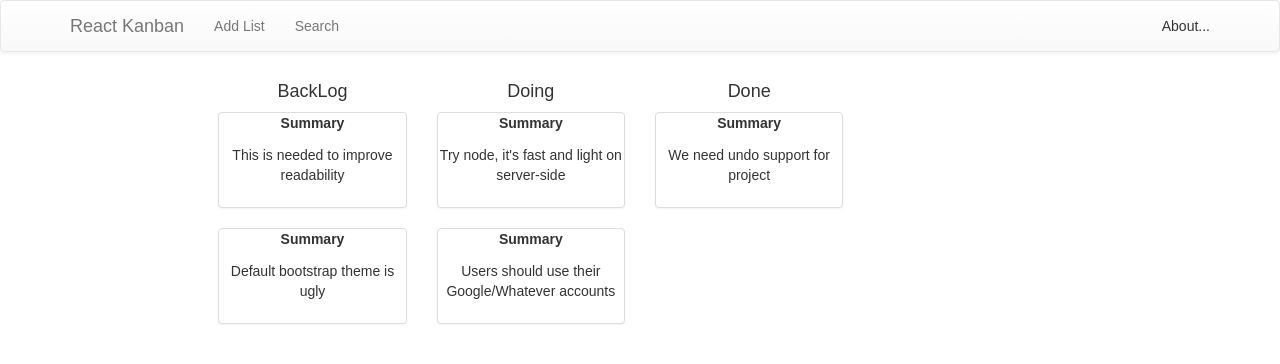
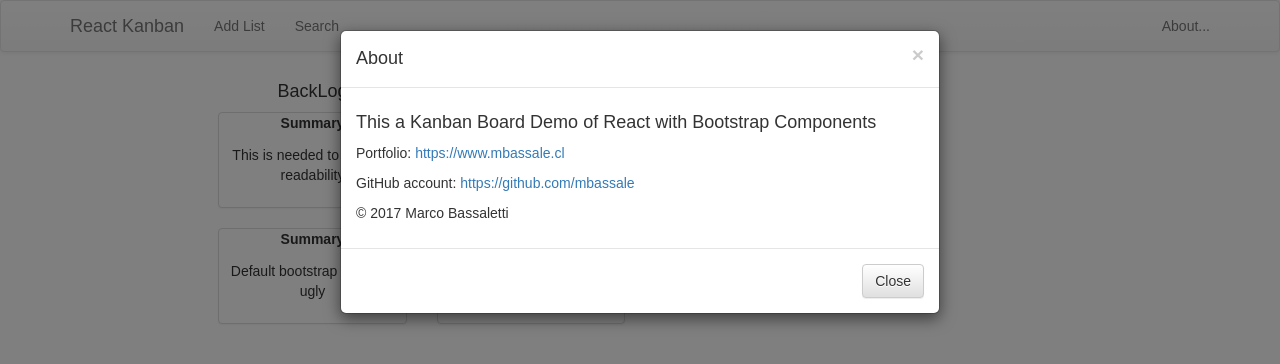
Before and after one commit to mbassale/react-kanban, a React (Create React App) app: page / in a window 1280 px wide. Both pictures are taken after a click on the button "About...". Shown: the top 364 px of the page. Built offline with nearby package versions, Linux system fonts and the light colour scheme.

Commit message:
About: created about modal with copyright and link to my personal pages. Support for propagating menu item selections to root component.
Signed-off-by: Marco Bassaletti <bassaletti@gmail.com>

```diff
--- /dev/null
+++ b/src/AboutModal.js
@@ -0,0 +1,41 @@
+/**
+ * Created by mbassale on 28-01-17.
+ */
+import React, {Component} from 'react';
+import {Modal, Button} from 'react-bootstrap';
+
+class AboutModal extends Component {
+
+    constructor(props) {
+        super(props);
+        this.state = {};
+        this.close = this.close.bind(this);
+    }
+
+    close() {
+        if (this.props.onClose) {
+            this.props.onClose();
+        }
+    }
+
+    render() {
+        return (
+            <Modal show={this.props.show} onHide={this.close}>
+                <Modal.Header closeButton>
+                    <Modal.Title>About</Modal.Title>
+                </Modal.Header>
+                <Modal.Body>
+                    <h4>This a Kanban Board Demo of React with Bootstrap Components</h4>
+                    <p>Portfolio: <a href="https://www.mbassale.cl" target="_blank">https://www.mbassale.cl</a></p>
+                    <p>GitHub account: <a href="https://github.com/mbassale" target="_blank">https://github.com/mbassale</a></p>
+                    <p>&copy; 2017 Marco Bassaletti</p>
+                </Modal.Body>
+                <Modal.Footer>
+                    <Button onClick={this.close}>Close</Button>
+                </Modal.Footer>
+            </Modal>
+        );
+    }
+}
+
+export default AboutModal;
--- a/src/App.js
+++ b/src/App.js
@@ -4,12 +4,15 @@ import MenuBar from './MenuBar';
 import KanbanBoard from './KanbanBoard';
 import TaskList from './TaskList';
 import Task from './Task';
+import AboutModal from './AboutModal';
+import MenuItemKey from './MenuItemKey';
 
 class App extends Component {
 
     constructor(props) {
         super(props);
         this.state = {
+            showAboutModal: false,
             taskLists: [
                 new TaskList('BackLog', [
                     new Task('Add decorator support', 'This is needed to improve readability'),
@@ -24,13 +27,30 @@ class App extends Component {
                 ])
             ]
         };
+        this.handleMenuItemSelected = this.handleMenuItemSelected.bind(this);
+        this.closeAboutModal = this.closeAboutModal.bind(this);
+    }
+
+    handleMenuItemSelected(menuItemKey) {
+        switch (menuItemKey) {
+            case MenuItemKey.ABOUT:
+                this.setState({ showAboutModal: true });
+                break;
+        }
+    }
+
+    closeAboutModal() {
+        this.setState({
+            showAboutModal: false
+        });
     }
 
     render() {
         return (
             <div className="App">
-                <MenuBar/>
+                <MenuBar onMenuItemSelected={this.handleMenuItemSelected} />
                 <KanbanBoard taskLists={this.state.taskLists} />
+                <AboutModal show={this.state.showAboutModal} onClose={this.closeAboutModal} />
             </div>
         );
     }
--- a/src/MenuBar.js
+++ b/src/MenuBar.js
@@ -3,12 +3,20 @@
  */
 import React, {Component} from 'react';
 import {Navbar, Nav, NavItem} from 'react-bootstrap';
+import MenuItemKey from './MenuItemKey'
 
 class MenuBar extends Component {
 
     constructor(props) {
         super(props);
         this.state = {};
+        this.handleSelect = this.handleSelect.bind(this);
+    }
+
+    handleSelect(eventKey) {
+        if (this.props.onMenuItemSelected) {
+            this.props.onMenuItemSelected(eventKey)
+        }
     }
 
     render() {
@@ -24,7 +32,7 @@ class MenuBar extends Component {
                     <NavItem eventKey={2}>Search</NavItem>
                 </Nav>
                 <Nav pullRight={true}>
-                    <NavItem eventKey={3}>About...</NavItem>
+                    <NavItem eventKey={MenuItemKey.ABOUT} onSelect={this.handleSelect}>About...</NavItem>
                 </Nav>
             </Navbar>
         );
--- /dev/null
+++ b/src/MenuItemKey.js
@@ -0,0 +1,9 @@
+/**
+ * Created by mbassale on 28-01-17.
+ */
+
+class MenuItemKey {
+    static ABOUT = 'about';
+}
+
+export default MenuItemKey;
```
